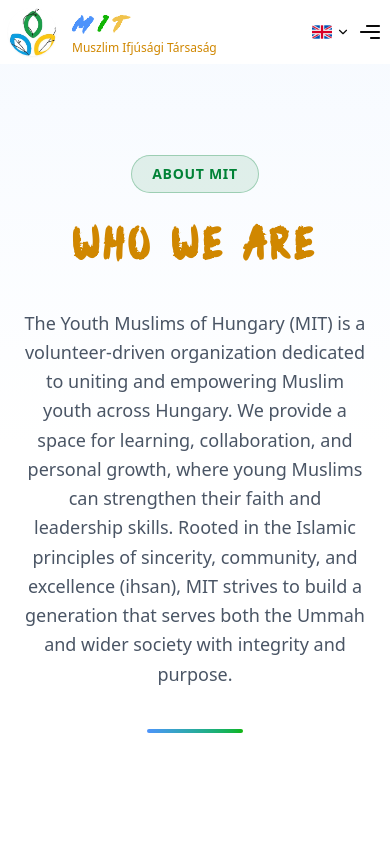
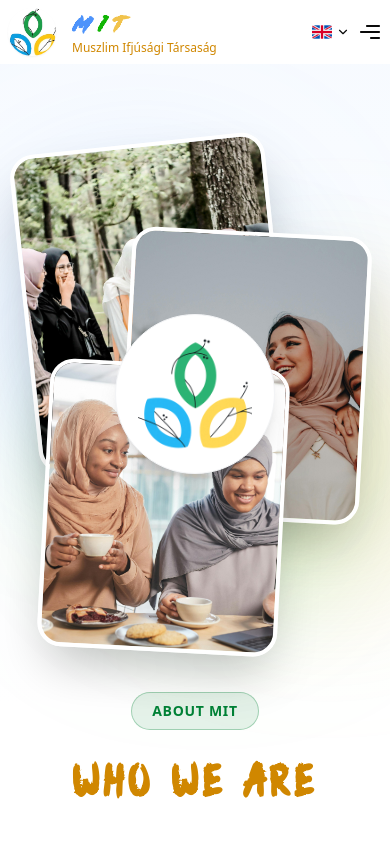
Before and after one commit to mota6em/mit, a Next.js app: page /en/about in a window 390 px wide. Shown: the top 844 px of the page. Built offline with nearby package versions, Linux system fonts and the light colour scheme.

Commit message:
feat(HeroSection): update image layout and add new images for enhanced visual appeal

```diff
--- a/components/About/HeroSection.tsx
+++ b/components/About/HeroSection.tsx
@@ -38,7 +38,7 @@ const HeroSection = () => {
     <section className="relative min-h-[90vh] flex items-center bg-gradient-to-b from-blue-50/50 via-white to-white overflow-hidden px-6 md:px-12 lg:px-20 py-20">
       <div className="max-w-7xl mx-auto w-full grid lg:grid-cols-2 gap-12 lg:gap-20 items-center relative z-10">
         {/* LEFT COLUMN: Creative Image Collage */}
-        <div className="relative h-[500px] w-full hidden lg:block">
+        <div className="relative h-[500px] w-full ">
           {/* Image 1 */}
           <motion.div
             variants={floatingAnimation}
@@ -67,7 +67,30 @@ const HeroSection = () => {
             variants={floatingAnimationDelayed}
             initial="initial"
             animate="animate"
-            className="absolute bottom-10 right-10 w-60 h-72 rounded-3xl overflow-hidden shadow-2xl border-4 border-white z-20 transform rotate-3"
+            className="absolute bottom-33   md:bottom-25 right-0 md:right-2 w-60 h-72 rounded-3xl overflow-hidden shadow-2xl border-4 border-white z-20 transform rotate-3"
+          >
+            {/* Loading Skeleton */}
+            {!img2Loaded && (
+              <div className="absolute inset-0 bg-gray-200 animate-pulse z-20" />
+            )}
+            <Image
+              src="/imgs/hero/hero-bg-4.jpg"
+              alt="Youth Gathering"
+              fill
+              className={`object-cover transition-opacity duration-500 ${
+                img2Loaded ? "opacity-100" : "opacity-0"
+              }`}
+              sizes="(max-width: 768px) 100vw, 33vw"
+              onLoad={() => setImg2Loaded(true)}
+            />
+          </motion.div>
+
+          {/* Image 3  */}
+          <motion.div
+            variants={floatingAnimationDelayed}
+            initial="initial"
+            animate="animate"
+            className="absolute md:hidden bottom-0 md:bottom-10 left-5 w-60 h-72 rounded-3xl overflow-hidden shadow-2xl border-4 border-white z-20 transform rotate-3"
           >
             {/* Loading Skeleton */}
             {!img2Loaded && (
@@ -85,7 +108,7 @@ const HeroSection = () => {
             />
           </motion.div>
 
-          {/* Image 3  */}
+          {/* Image 4 logo  */}
           <motion.div
             initial={{ scale: 0 }}
             animate={{ scale: 1 }}
```
